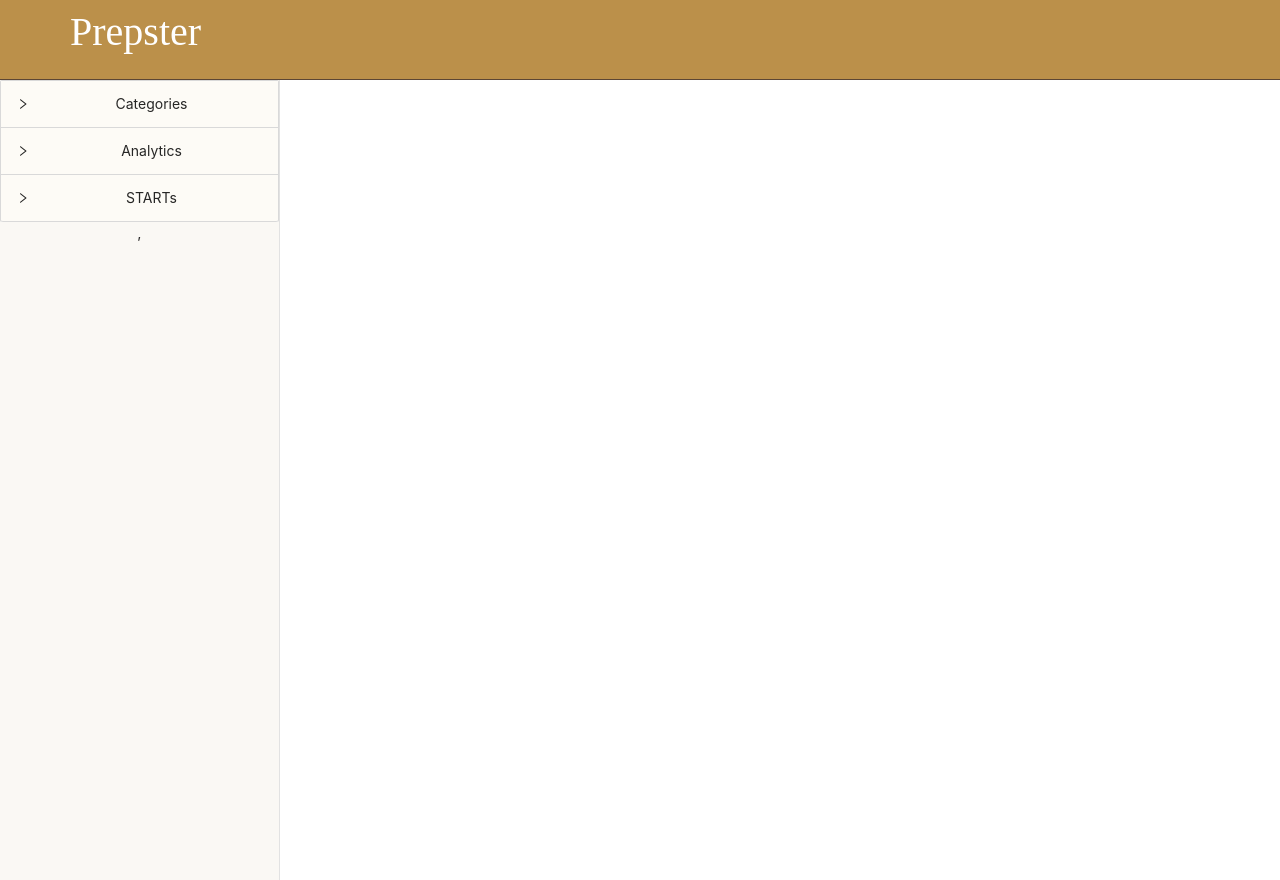
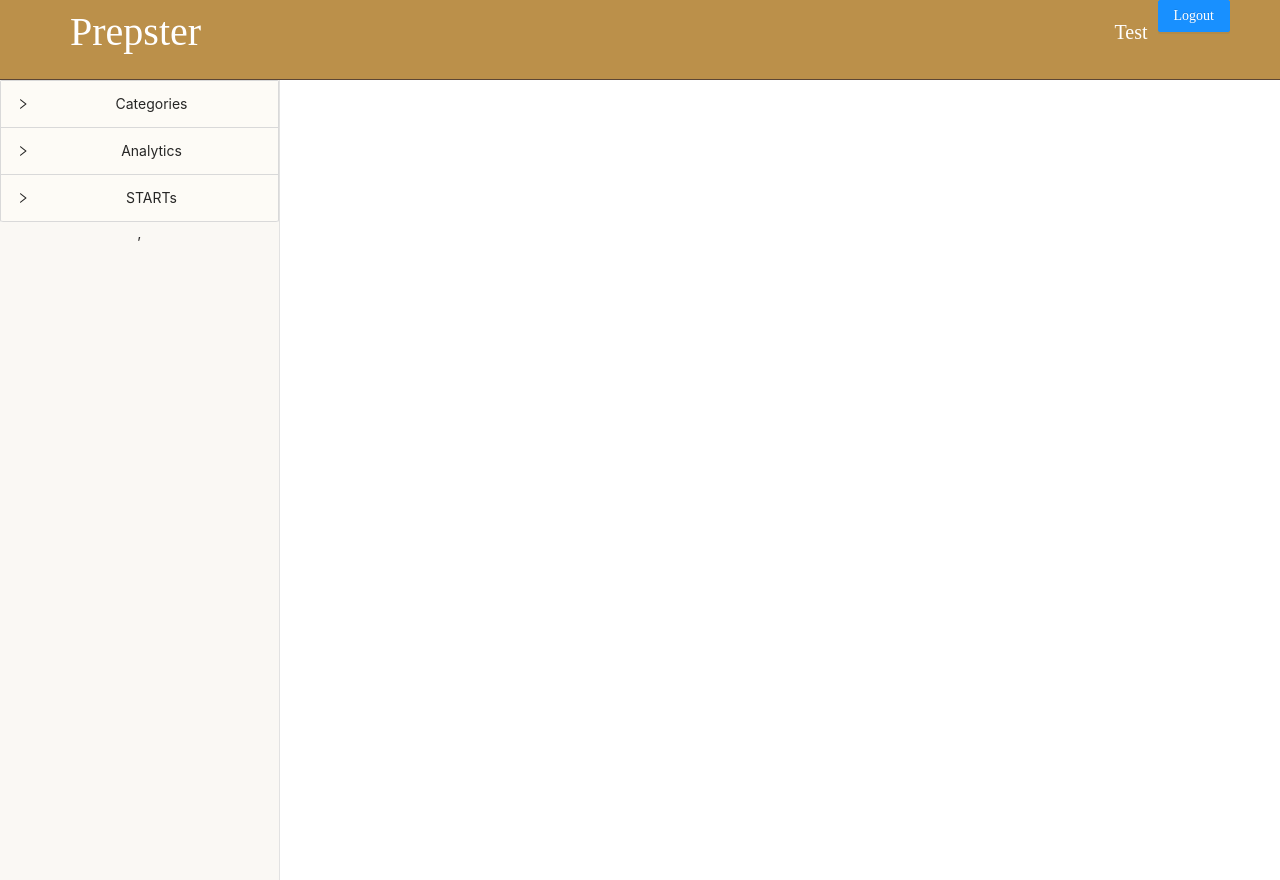
Before and after one commit to andrewtrac/prepster, a React (Create React App) app: page /home in a window 1280 px wide. Built offline with nearby package versions, Linux system fonts and the light colour scheme; a web font is replaced by a local one.

Commit message:
added cookies and auth

```diff
--- a/src/App.js
+++ b/src/App.js
@@ -15,11 +15,15 @@ import "./App.css";
 
 function App() {
 
-  const [cookies, setCookie] = useCookies(["users"]);
+  const [cookies, setCookie, removeCookie] = useCookies(["users"]);
 
   const cookieSetter = (email) => {
-    setCookie('user', `${email}`, { path: '/' });
+    setCookie('prepster-user-x0145', `${email}`, { path: '/' });
   }
+
+  const cookieRemover = () => {
+    removeCookie("prepster-user-x0145", { path: "/" });
+  };
 
 
   return (
@@ -30,7 +34,7 @@ function App() {
             <Landing cookieSetter={cookieSetter} cookies={cookies}/>
           </Route>
           <Route exact path="/home">
-            <Body />
+            <Body cookieSetter={cookieSetter} cookies={cookies} cookieRemover={cookieRemover}/>
           </Route>
         </Switch>
       </div>
--- a/src/components/Body.js
+++ b/src/components/Body.js
@@ -6,17 +6,45 @@ import {
   NotificationOutlined,
 } from "@ant-design/icons";
 import SideMenu from "./SideMenu";
+import { Button } from "antd";
 import "../styles/body.scss";
 import "antd/dist/antd.css";
+import { useHistory } from "react-router-dom";
+import { useEffect } from "react";
 
 const { SubMenu } = Menu;
 const { Header, Content, Sider, Footer } = Layout;
 
 const Body = (props) => {
+  const { cookies, cookieSetter, cookieRemover } = props;
+
+  const history = useHistory();
+
+  const handleLogout = () => {
+    cookieRemover();
+    history.push({
+      pathname: "/",
+    });
+  };
+
+  // useEffect(() => {
+  //   if (!cookies["prepster-user-x0145"]) {
+  //     history.push({
+  //       pathname: "/",
+  //     });
+  //   }
+  // }, []);
+
   return (
     <Layout>
       <Header className="body-header">
         <p style={{ marginLeft: "20px" }}>Prepster</p>
+        <div style={{ display: "flex", flexDirection: "row" }}>
+          <p style={{ marginRight: "10px", fontSize: "20px" }}>Test</p>
+          <Button type="primary" onClick={handleLogout}>
+            Logout
+          </Button>
+        </div>
       </Header>
 
       <Layout>
--- a/src/components/Landing.js
+++ b/src/components/Landing.js
@@ -1,22 +1,24 @@
 import React from "react";
-import { Layout} from "antd";
-import Login from './Login.js'
-import { useHistory } from 'react-router-dom'
+import { Layout } from "antd";
+import { useEffect } from "react";
+import Login from "./Login.js";
+import { useHistory } from "react-router-dom";
 import "../styles/landing.scss";
-import 'antd/dist/antd.css';
+import "antd/dist/antd.css";
 
-
-const { Header, Content} = Layout;
+const { Header, Content } = Layout;
 
 export default function Landing(props) {
-
-  const { cookies, cookieSetter } = props
+  const { cookies, cookieSetter } = props;
   const history = useHistory();
 
-  if(cookies) {
-    history.push({
-      pathname: '/home'})
-  }
+  useEffect(() => {
+    if (cookies["prepster-user-x0145"]) {
+      history.push({
+        pathname: "/home",
+      });
+    }
+  }, [cookies]);
 
   console.log(cookies)
 
@@ -24,8 +26,8 @@ export default function Landing(props) {
     <Layout>
       <Header className="landing-header"> </Header>
       <Content className="landing-main">
-        <span style={{fontSize: "100px"}}>Prepster</span>
-        <Login cookieSetter={cookieSetter}/>
+        <span style={{ fontSize: "100px" }}>Prepster</span>
+        <Login cookieSetter={cookieSetter} />
       </Content>
     </Layout>
   );
--- a/src/styles/body.scss
+++ b/src/styles/body.scss
@@ -24,7 +24,7 @@
   font-family: 'Sura', serif;
   display: flex;
   flex-direction: row;
-  justify-content: flex-start;
+  justify-content: space-between;
   font-size: 40px;
   color: white;
 }
```
